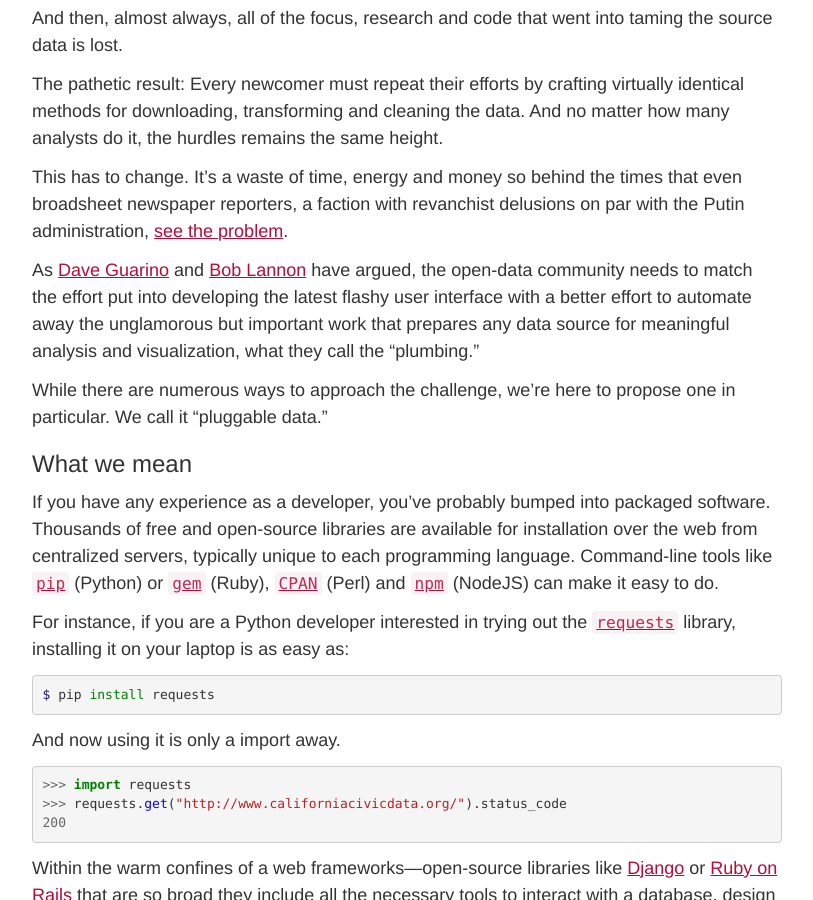
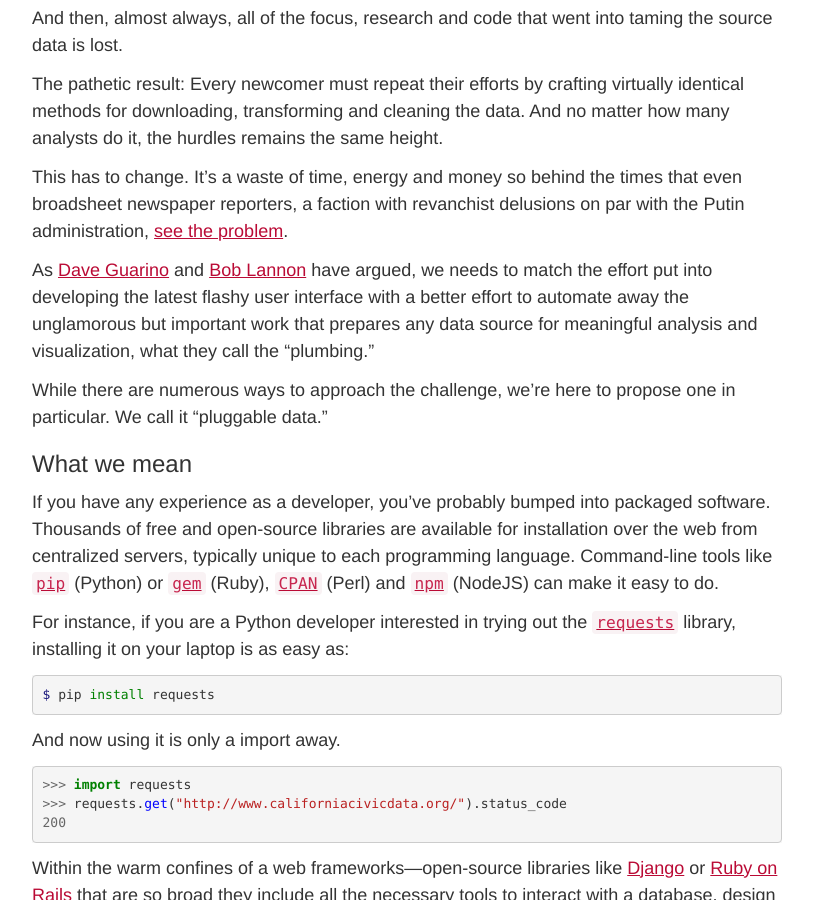
Before and after one commit to palewire/californiacivicdata.org, a Jekyll site: the page built from _posts/2015-01-01-pluggable-data.markdown, in a window 1280 px wide and 900 px high, scrolled down 559 px. Shown: the whole window, without its empty margins (38-851 px from the left). Built offline with Jekyll 4.4.1, drawn with Linux system fonts in a browser that asks for light colours.

Commit message:
Updated 2015-01-01-pluggable-data.markdown

```diff
--- a/_posts/2015-01-01-pluggable-data.markdown
+++ b/_posts/2015-01-01-pluggable-data.markdown
@@ -24,7 +24,7 @@
 
 This has to change. It’s a waste of time, energy and money so behind the times that even broadsheet newspaper reporters, a faction with revanchist delusions on par with the Putin administration, [see the problem](http://www.nytimes.com/2014/08/18/technology/for-big-data-scientists-hurdle-to-insights-is-janitor-work.html?_r=0).
 
-As [Dave Guarino](http://daguar.github.io/2014/03/17/etl-for-america/) and [Bob Lannon](http://sunlightfoundation.com/blog/2014/03/21/data-plumbers/) have argued, the open-data community needs to match the effort put into developing the latest flashy user interface with a better effort to automate away the unglamorous but important work that prepares any data source for meaningful analysis and visualization, what they call the "plumbing."
+As [Dave Guarino](http://daguar.github.io/2014/03/17/etl-for-america/) and [Bob Lannon](http://sunlightfoundation.com/blog/2014/03/21/data-plumbers/) have argued, we needs to match the effort put into developing the latest flashy user interface with a better effort to automate away the unglamorous but important work that prepares any data source for meaningful analysis and visualization, what they call the "plumbing."
 
 While there are numerous ways to approach the challenge, we're here to propose one in particular. We call it "pluggable data."
 
```
